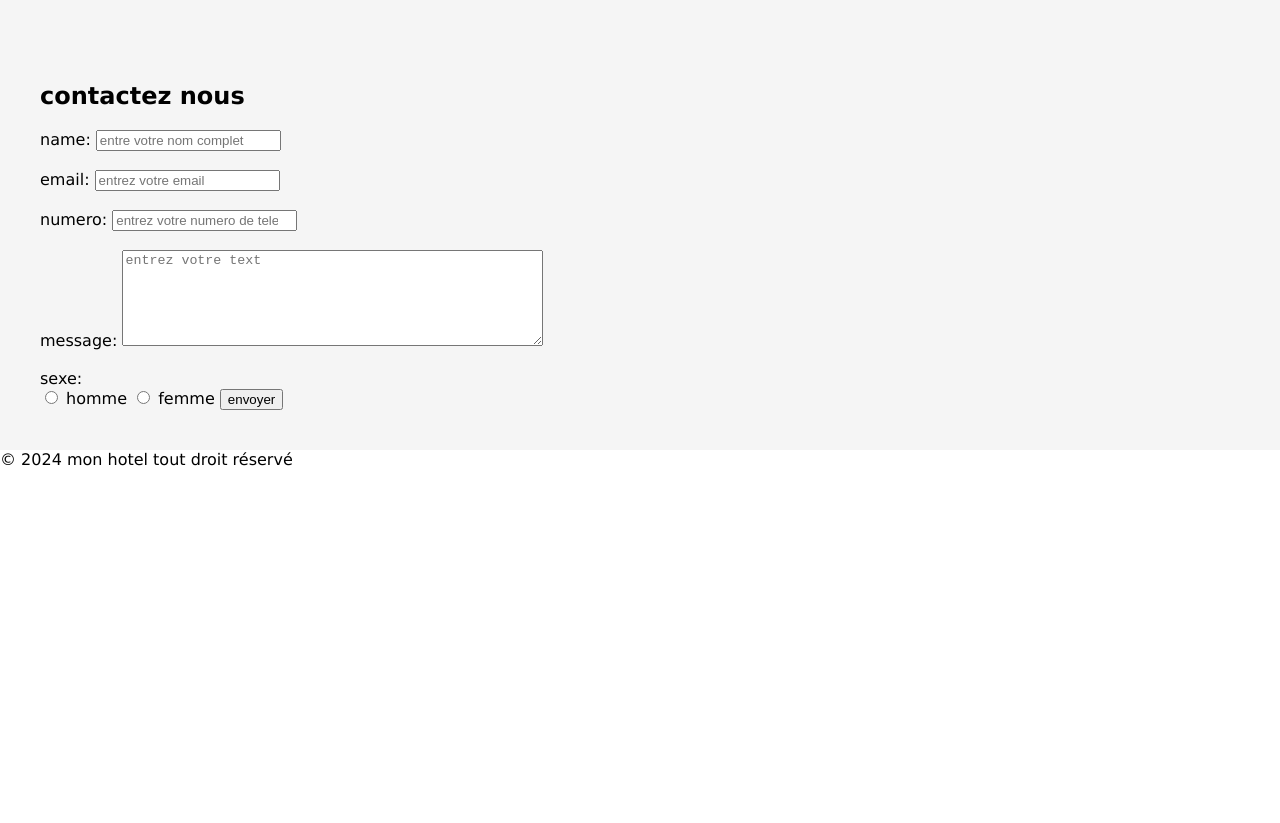
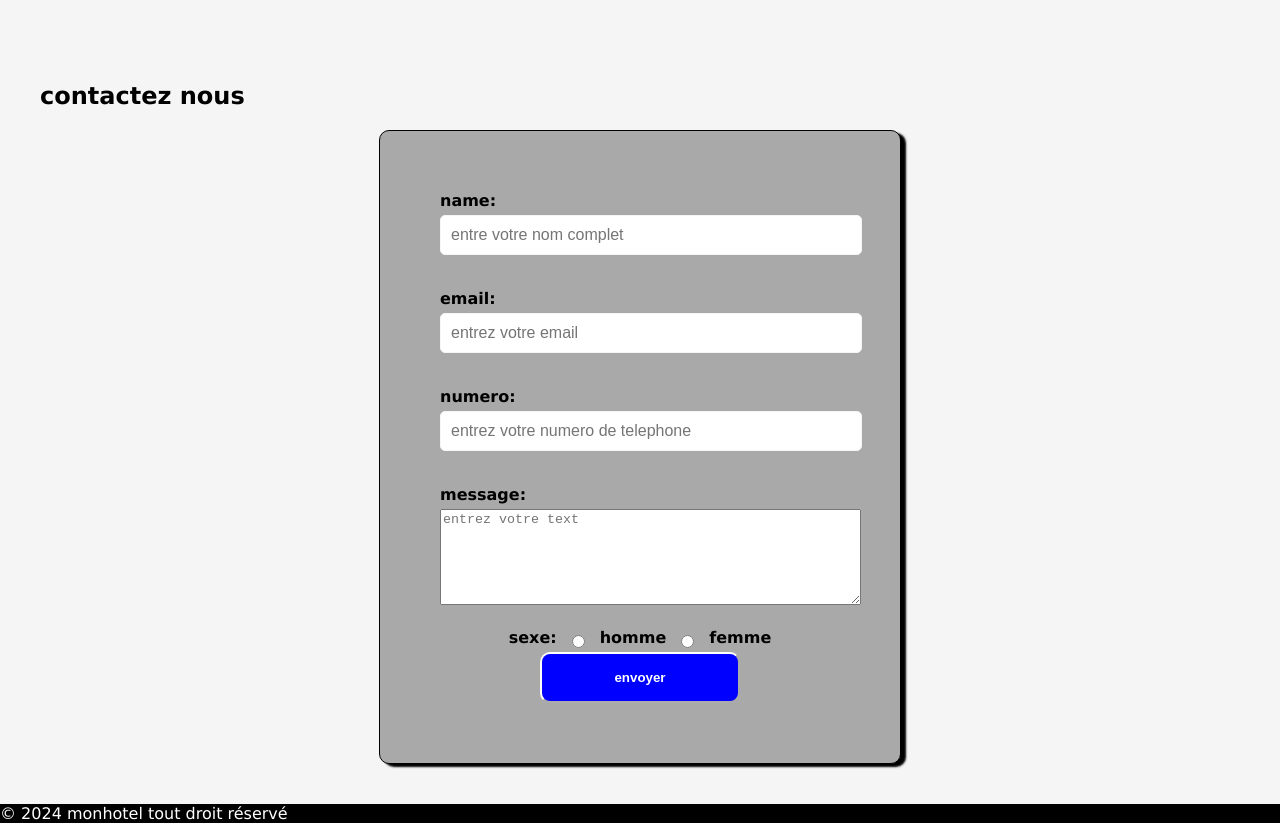
Before and after one commit to Tesnimhed/projet_html_css, a plain HTML site: page index.html in a window 1280 px wide. Shown: the part 1582-2405 px from the top of the page. Before the commit the page ends 2051 px from the top, so only its background shows below. Drawn offline with Linux system fonts and the light colour scheme.

Commit message:
mon projet

```diff
--- a/index.html
+++ b/index.html
@@ -54,21 +54,23 @@
      <input type="email" id="email" placeholder="entrez votre email"><br>
      <br>
      <label for="numero">numero:</label>
-     <input type="number" id="numero" placeholder="entrez votre numero de telephone"><br>
+     <input type="tel" id="numero" placeholder="entrez votre numero de telephone"><br>
      <br>
      <label for="message">message:</label>
      <textarea id="message" placeholder="entrez votre text" rows="6" cols="50"></textarea><br>
      <br>
-     <label for="sexe">sexe:</label><br>
-     <input type="radio" id="homme" value="homme" name="sexe">
-     <label for="homme">homme</label>
-     <input type="radio" id="femme" value="femme" name="sexe">
-     <label for="femme">femme</label>
+  <div class="rad">
+    <label for="sexe">sexe:</label><br>
+    <input type="radio" id="homme" value="homme" name="sexe">
+    <label for="homme">homme</label>
+    <input type="radio" id="femme" value="femme" name="sexe">
+    <label for="femme">femme</label>
+  </div>
      <input type="submit" value="envoyer">
     </form>
   </section>
   <footer>
-    <p>&copy; 2024 mon hotel tout droit réservé</p>
+    <p>&copy; 2024 monhotel tout droit réservé</p>
   </footer>
 </body>
 </html>
--- a/style.css
+++ b/style.css
@@ -64,3 +64,51 @@ h2{
     width: 100%;
     height: auto;
 }
+form{
+    max-width: 400px;
+    margin: 0 auto;
+    background-color: darkgray;
+    padding: 60px;
+    border: 1px solid black;
+    box-shadow: 5px 3px 2px black;
+    border-radius: 10px;
+}
+label{
+    display: block;
+    margin-bottom: 5px;
+    font-weight: bold;
+}
+input[type="text"],input[type="email"],input[type="tel"],input[type="textarea"]{
+    width: 100%;
+    padding: 10px;
+    margin-bottom: 15px;
+    border: 1px solid whitesmoke;
+    border-radius: 5px;
+    font-size: 16px;
+}
+input[type="radio"]{
+    margin-right: 15px;
+    margin-left: 15px;
+}
+.rad{
+    display: flex;
+    flex-direction: row;
+    justify-content: center;
+}
+input[type="submit"]{
+    padding: 16px 32px;
+    margin:  0 auto;
+    width: 50%;
+    background-color: blue;
+    color: white;
+    font-weight: bold;
+    border-radius: 10px;
+    border-color: white;
+    display: flex;
+    justify-content: center;
+}
+footer{
+    background-color: black;
+    margin: 0 auto;
+    color: white;
+}
```
